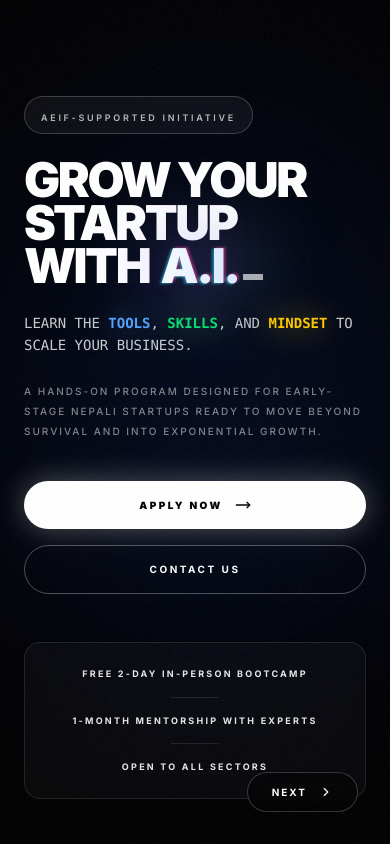
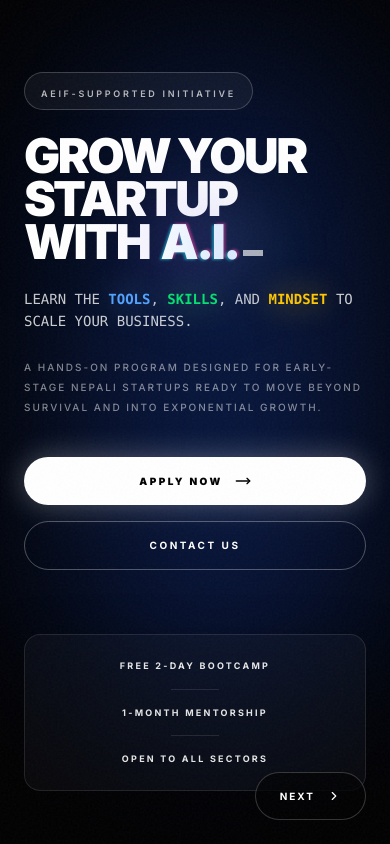
Before and after one commit to nisxx/Ai-for-startups, a Next.js app: page / in a window 390 px wide. Built offline with nearby package versions, Linux system fonts and the light colour scheme.

Commit message:
Update MainContainer.tsx

```diff
--- a/components/MainContainer.tsx
+++ b/components/MainContainer.tsx
@@ -7,6 +7,7 @@ import { ChevronRight, ChevronDown, MoveRight, X } from "lucide-react";
 export default function MainContainer() {
   const [activeIndex, setActiveIndex] = useState(0);
   const [showContact, setShowContact] = useState(false);
+  const [touchStart, setTouchStart] = useState<number | null>(null);
 
   useEffect(() => {
     let isScrolling = false;
@@ -16,8 +17,10 @@ export default function MainContainer() {
       const scrollableParent = target.closest('.can-scroll-y');
 
       if (scrollableParent && scrollableParent.scrollHeight > scrollableParent.clientHeight) {
-        const isAtTop = scrollableParent.scrollTop === 0;
-        const isAtBottom = scrollableParent.scrollHeight - scrollableParent.scrollTop <= scrollableParent.clientHeight + 1;
+        const isAtTop = scrollableParent.scrollTop <= 1;
+        const isAtBottom = scrollableParent.scrollHeight - scrollableParent.scrollTop <= scrollableParent.clientHeight + 2;
+
+        // If they are scrolling vertically and NOT at the absolute boundaries, let them scroll naturally
         if (!(isAtTop && e.deltaY < 0) && !(isAtBottom && e.deltaY > 0)) {
           return;
         }
@@ -38,7 +41,7 @@ export default function MainContainer() {
           setActiveIndex(prev => Math.max(prev - 1, 0));
         }
 
-        setTimeout(() => { isScrolling = false; }, 1000);
+        setTimeout(() => { isScrolling = false; }, 800);
       }
     };
 
@@ -46,15 +49,32 @@ export default function MainContainer() {
     return () => window.removeEventListener("wheel", handleWheel);
   }, []);
 
+  const handleTouchStart = (e: React.TouchEvent) => {
+    setTouchStart(e.touches[0].clientX);
+  };
+
+  const handleTouchEnd = (e: React.TouchEvent) => {
+    if (!touchStart) return;
+    const touchEnd = e.changedTouches[0].clientX;
+    const distance = touchStart - touchEnd;
+
+    if (distance > 50) {
+      setActiveIndex(prev => Math.min(prev + 1, 4));
+    } else if (distance < -50) {
+      setActiveIndex(prev => Math.max(prev - 1, 0));
+    }
+    setTouchStart(null);
+  };
+
   const slideProgress = (activeIndex / 4) * 100;
-  const orbColors = ["#1d4ed8", "#9333ea", "#10b981", "#ec4899", "#f59e0b"]; // blue, purple, emerald, pink, amber
+  const orbColors = ["#1d4ed8", "#9333ea", "#10b981", "#ec4899", "#f59e0b"];
 
   return (
     <div className="w-full h-[100dvh] relative overflow-hidden bg-black text-white">
 
       {/* Floating Dynamic Glow Orb */}
       <motion.div
-        className="fixed top-1/2 left-1/2 w-[60vw] h-[60vh] rounded-full z-0 pointer-events-none blur-[140px] opacity-30"
+        className="fixed top-1/2 left-1/2 w-[80vw] h-[80vh] md:w-[60vw] md:h-[60vh] rounded-full z-0 pointer-events-none blur-[100px] md:blur-[140px] opacity-30 md:opacity-40"
         animate={{
           backgroundColor: orbColors[activeIndex],
           x: ["-50%", "-40%", "-60%", "-50%"],
@@ -72,6 +92,8 @@ export default function MainContainer() {
         className="w-[500vw] h-full flex z-10 relative"
         animate={{ x: `-${activeIndex * 100}vw` }}
         transition={{ type: "spring", stiffness: 50, damping: 20, mass: 0.8 }}
+        onTouchStart={handleTouchStart}
+        onTouchEnd={handleTouchEnd}
       >
         <div className="w-screen h-full flex-shrink-0"><HeroChapter setShowContact={setShowContact} /></div>
         <div className="w-screen h-full flex-shrink-0"><AboutChapter /></div>
@@ -81,19 +103,19 @@ export default function MainContainer() {
       </motion.div>
 
       {/* Progress Indicator & Next Button */}
-      <div className="absolute bottom-8 right-8 flex items-center gap-6 z-40">
-        <div className="w-48 md:w-64 h-[1px] bg-white/10 relative overflow-hidden hidden md:block">
+      <div className="fixed bottom-6 right-6 md:bottom-8 md:right-8 flex items-center gap-4 md:gap-6 z-40 pointer-events-none">
+        <div className="w-32 md:w-64 h-[1px] bg-white/10 relative overflow-hidden hidden md:block">
           <motion.div
             className="absolute top-0 left-0 bottom-0 bg-white shadow-[0_0_10px_rgba(255,255,255,0.5)] origin-left"
             animate={{ width: `${slideProgress}%` }}
             transition={{ type: "spring", stiffness: 60, damping: 20 }}
           />
         </div>
-        <div className="flex gap-2">
+        <div className="flex gap-2 pointer-events-auto">
           {activeIndex > 0 && (
             <button
               onClick={() => setActiveIndex(prev => prev - 1)}
-              className="flex items-center justify-center w-10 h-10 border border-white/20 bg-black/50 backdrop-blur hover:bg-white/10 transition-colors rounded-full rotate-180"
+              className="flex items-center justify-center w-12 h-12 md:w-10 md:h-10 border border-white/20 bg-black/50 backdrop-blur-xl hover:bg-white/10 transition-colors rounded-full rotate-180 shadow-lg"
             >
               <ChevronRight size={16} />
             </button>
@@ -101,7 +123,7 @@ export default function MainContainer() {
           {activeIndex < 4 && (
             <button
               onClick={() => setActiveIndex(prev => prev + 1)}
-              className="flex items-center gap-3 px-6 h-10 border border-white/20 bg-black/50 backdrop-blur hover:bg-white/10 transition-colors rounded-full text-[10px] font-bold uppercase tracking-[0.2em]"
+              className="flex items-center gap-3 px-6 h-12 md:h-10 border border-white/20 bg-black/50 backdrop-blur-xl hover:bg-white/10 transition-colors rounded-full text-[10px] font-bold uppercase tracking-[0.2em] shadow-lg"
             >
               NEXT <ChevronRight size={14} />
             </button>
@@ -182,10 +204,8 @@ function PremiumAIText() {
 
   return (
     <span className="relative inline-block ml-1 group">
-      {/* Intense Back-Glow */}
       <span className="absolute inset-0 bg-gradient-to-r from-blue-500 via-purple-500 to-emerald-500 blur-[40px] opacity-50 group-hover:opacity-100 transition-opacity duration-1000"></span>
 
-      {/* Chromatic Aberration Layers (Cyan & Magenta) */}
       <motion.span
         className="absolute top-0 left-0 text-cyan-400 mix-blend-screen pointer-events-none opacity-50 blur-[1px]"
         animate={{ x: [-2, 2, -1, 1, 0], y: [1, -1, 0, 1, 0] }}
@@ -201,12 +221,10 @@ function PremiumAIText() {
         {text}
       </motion.span>
 
-      {/* Main Shimmering Text */}
       <span className="relative z-10 text-transparent bg-clip-text bg-gradient-to-r from-white via-blue-100 to-white animate-shimmer pr-2">
         {text}
       </span>
 
-      {/* Blinking Terminal Cursor */}
       <motion.span
         className="absolute -right-4 bottom-2 w-5 h-1.5 bg-white/80"
         animate={{ opacity: [1, 0, 1] }}
@@ -218,10 +236,8 @@ function PremiumAIText() {
 
 function HeroChapter({ setShowContact }: { setShowContact: (v: boolean) => void }) {
   return (
-    <section className="w-full h-full flex flex-col relative overflow-hidden px-6 md:px-24 py-12 md:py-24 justify-between">
-
-      {/* Top Main Section */}
-      <div className="flex-1 flex flex-col justify-start pt-12 md:pt-20 max-w-6xl mx-auto w-full relative z-10">
+    <section className="w-full h-full flex flex-col relative overflow-y-auto can-scroll-y no-scrollbar p-6 md:p-24 justify-start">
+      <div className="flex-1 flex flex-col justify-start pt-12 md:pt-20 max-w-6xl mx-auto w-full relative z-10 pb-32">
         <motion.div
           initial={{ opacity: 0, y: 20 }}
           animate={{ opacity: 1, y: 0 }}
@@ -261,52 +277,33 @@ function HeroChapter({ setShowContact }: { setShowContact: (v: boolean) => void
             </button>
           </div>
         </motion.div>
-      </div>
-
-      {/* Floating Right Images (Desktop Only) */}
-      <div className="hidden lg:flex absolute right-0 top-0 bottom-0 w-[45%] pointer-events-none items-center justify-end pr-12 opacity-80 mix-blend-lighten">
-         <motion.div
-           initial={{ opacity: 0, scale: 0.9 }}
-           animate={{ opacity: 1, scale: 1 }}
-           transition={{ duration: 1.5, delay: 0.5 }}
-           className="relative w-full h-[80%] rounded-3xl overflow-hidden border border-white/10 shadow-[0_0_50px_rgba(0,0,0,0.8)]"
-         >
-           <div className="absolute inset-0 bg-gradient-to-tr from-black via-transparent to-black/50 z-10"></div>
-           <img src="https://images.unsplash.com/photo-1518770660439-4636190af475?q=80&w=1000&auto=format&fit=crop" className="w-full h-full object-cover grayscale opacity-40 mix-blend-screen" alt="Tech"/>
-           <div className="absolute inset-0 z-20 flex flex-col items-center justify-center pointer-events-none">
-              <span className="text-[150px] font-black text-white/5 tracking-tighter leading-none mix-blend-overlay">SCALE</span>
-           </div>
-         </motion.div>
-      </div>
 
         {/* Bottom Floating Bar */}
-      <div className="relative z-20 mt-12 md:mt-0 w-full max-w-5xl mx-auto">
+        <div className="relative z-20 mt-16 w-full max-w-5xl">
           <motion.div
             initial={{ opacity: 0, y: 20 }}
             animate={{ opacity: 1, y: 0 }}
             transition={{ duration: 0.8, delay: 0.8 }}
             className="bg-white/[0.03] backdrop-blur-2xl border border-white/10 p-6 md:p-8 rounded-2xl flex flex-col md:flex-row justify-between items-center text-[9px] md:text-[10px] font-bold uppercase tracking-[0.25em] text-center gap-4 md:gap-8 shadow-[0_20px_50px_rgba(0,0,0,0.5)]"
           >
-          <span className="w-full md:w-auto text-white/90">Free 2-day in-person bootcamp</span>
+            <span className="w-full md:w-auto text-white/90">Free 2-day bootcamp</span>
             <span className="hidden md:block text-white/20 font-light text-xl leading-none">|</span>
             <span className="md:hidden w-12 h-[1px] bg-white/10"></span>
-          <span className="w-full md:w-auto text-white/90">1-month mentorship with experts</span>
+            <span className="w-full md:w-auto text-white/90">1-month mentorship</span>
             <span className="hidden md:block text-white/20 font-light text-xl leading-none">|</span>
             <span className="md:hidden w-12 h-[1px] bg-white/10"></span>
             <span className="w-full md:w-auto text-white/90">Open to all sectors</span>
           </motion.div>
         </div>
-
+      </div>
     </section>
   );
 }
 
 function AboutChapter() {
   return (
-    <section className="w-full h-full flex items-center justify-center p-6 md:p-24 relative overflow-hidden">
-      <div className="max-w-7xl w-full flex flex-col md:flex-row gap-16 md:gap-24 relative z-10">
-
-        {/* Left Side */}
+    <section className="w-full h-full relative overflow-y-auto can-scroll-y no-scrollbar p-6 md:p-24">
+      <div className="max-w-7xl w-full mx-auto flex flex-col md:flex-row gap-16 md:gap-24 relative z-10 min-h-full py-16 md:py-0 md:items-center pb-32">
         <div className="md:w-1/2 flex flex-col justify-center">
           <p className="text-[9px] md:text-[10px] tracking-[0.4em] mb-8 text-white/40 font-bold border-l-2 border-white/40 pl-4">01 / ABOUT</p>
           <h2 className="text-3xl md:text-5xl lg:text-5xl font-black leading-[1.1] mb-10 uppercase tracking-tighter drop-shadow-xl text-transparent bg-clip-text bg-gradient-to-br from-white to-white/40">
@@ -318,7 +315,6 @@ function AboutChapter() {
           </div>
         </div>
 
-        {/* Right Side: Why it exists */}
         <div className="md:w-1/2 flex flex-col justify-center">
           <div className="bg-white/[0.02] backdrop-blur-3xl border border-white/10 p-8 md:p-12 rounded-3xl shadow-2xl">
             <h3 className="text-lg md:text-xl font-bold uppercase tracking-[0.2em] mb-8 text-white">Why This Program Exists</h3>
@@ -339,7 +335,6 @@ function AboutChapter() {
             </ul>
           </div>
         </div>
-
       </div>
     </section>
   );
@@ -347,10 +342,8 @@ function AboutChapter() {
 
 function IsRightChapter() {
   return (
-    <section className="w-full h-full flex items-center justify-center p-6 md:p-24 relative overflow-hidden">
-      <div className="max-w-7xl w-full flex flex-col-reverse md:flex-row gap-16 md:gap-24 relative z-10">
-
-        {/* Left Side */}
+    <section className="w-full h-full relative overflow-y-auto can-scroll-y no-scrollbar p-6 md:p-24">
+      <div className="max-w-7xl w-full mx-auto flex flex-col-reverse md:flex-row gap-16 md:gap-24 relative z-10 min-h-full py-16 md:py-0 md:items-center pb-32">
         <div className="md:w-1/2 flex flex-col justify-center">
           <div className="bg-white/[0.02] backdrop-blur-3xl border border-white/10 p-8 md:p-12 rounded-3xl shadow-2xl">
             <h3 className="text-lg md:text-xl font-bold uppercase tracking-[0.2em] mb-8 text-white">What You'll Gain</h3>
@@ -371,7 +364,6 @@ function IsRightChapter() {
           </div>
         </div>
 
-        {/* Right Side */}
         <div className="md:w-1/2 flex flex-col justify-center">
           <p className="text-[9px] md:text-[10px] tracking-[0.4em] mb-8 text-white/40 font-bold border-l-2 border-white/40 pl-4">02 / QUALIFICATIONS</p>
           <h2 className="text-3xl md:text-5xl lg:text-5xl font-black leading-[1.1] mb-10 uppercase tracking-tighter drop-shadow-xl text-transparent bg-clip-text bg-gradient-to-br from-white to-white/40">
@@ -390,7 +382,6 @@ function IsRightChapter() {
             </div>
           </div>
         </div>
-
       </div>
     </section>
   );
@@ -398,13 +389,11 @@ function IsRightChapter() {
 
 function ProcessChapter() {
   return (
-    <section className="w-full h-full flex flex-col justify-center p-6 md:p-24 relative overflow-hidden">
-      <div className="max-w-7xl w-full mx-auto relative z-10 can-scroll-y overflow-y-auto no-scrollbar max-h-full pb-20 md:pb-0">
+    <section className="w-full h-full relative overflow-y-auto can-scroll-y no-scrollbar p-6 md:p-24">
+      <div className="max-w-7xl w-full mx-auto flex flex-col justify-center relative z-10 min-h-full py-16 md:py-0 pb-32">
         <p className="text-[9px] md:text-[10px] tracking-[0.4em] mb-12 text-white/40 font-bold border-l-2 border-white/40 pl-4">03 / IMPLEMENTATION PROCESS</p>
 
         <div className="grid grid-cols-1 md:grid-cols-3 gap-6">
-
-          {/* Phase 1 */}
           <div className="bg-white/[0.02] backdrop-blur-xl border border-white/10 p-8 md:p-10 rounded-3xl hover:bg-white/[0.05] hover:-translate-y-2 transition-all duration-500 group relative overflow-hidden">
             <div className="absolute top-0 right-0 p-8 text-[120px] font-black text-white/5 tracking-tighter leading-none group-hover:text-white/10 transition-colors pointer-events-none">1</div>
             <h3 className="text-lg md:text-xl font-bold tracking-[0.2em] mb-3 uppercase text-white/90">2-Day Bootcamp</h3>
@@ -422,7 +411,6 @@ function ProcessChapter() {
             </div>
           </div>
 
-          {/* Phase 2 */}
           <div className="bg-white/[0.02] backdrop-blur-xl border border-white/10 p-8 md:p-10 rounded-3xl hover:bg-white/[0.05] hover:-translate-y-2 transition-all duration-500 group relative overflow-hidden mt-0 md:mt-12">
             <div className="absolute top-0 right-0 p-8 text-[120px] font-black text-white/5 tracking-tighter leading-none group-hover:text-white/10 transition-colors pointer-events-none">2</div>
             <h3 className="text-lg md:text-xl font-bold tracking-[0.2em] mb-3 uppercase text-white/90">1-Month Mentorship</h3>
@@ -437,7 +425,6 @@ function ProcessChapter() {
             </div>
           </div>
 
-          {/* Phase 3 */}
           <div className="bg-gradient-to-br from-white/10 to-white/[0.01] backdrop-blur-xl border border-white/20 p-8 md:p-10 rounded-3xl hover:bg-white/[0.15] hover:-translate-y-2 transition-all duration-500 group relative overflow-hidden mt-0 md:mt-24 shadow-[0_0_50px_rgba(255,255,255,0.05)]">
             <div className="absolute top-0 right-0 p-8 text-[120px] font-black text-white/10 tracking-tighter leading-none group-hover:text-white/20 transition-colors pointer-events-none">3</div>
             <h3 className="text-lg md:text-xl font-bold tracking-[0.2em] mb-3 uppercase text-white">Showcase</h3>
@@ -450,7 +437,6 @@ function ProcessChapter() {
               </ul>
             </div>
           </div>
-
         </div>
       </div>
     </section>
@@ -467,10 +453,8 @@ function SelectionFAQChapter() {
   ];
 
   return (
-    <section className="w-full h-full flex flex-col justify-center p-6 md:p-24 relative overflow-hidden">
-      <div className="max-w-7xl w-full mx-auto flex flex-col md:flex-row gap-12 md:gap-24 relative z-10 can-scroll-y overflow-y-auto no-scrollbar max-h-full pb-20 md:pb-0">
-
-        {/* Selection */}
+    <section className="w-full h-full relative overflow-y-auto can-scroll-y no-scrollbar p-6 md:p-24">
+      <div className="max-w-7xl w-full mx-auto flex flex-col md:flex-row gap-12 md:gap-24 relative z-10 min-h-full py-16 md:py-0 pb-32">
         <div className="md:w-1/2 flex flex-col justify-center">
           <p className="text-[9px] md:text-[10px] tracking-[0.4em] mb-8 text-white/40 font-bold border-l-2 border-white/40 pl-4">04 / SELECTION</p>
           <h3 className="text-3xl md:text-5xl font-black tracking-tighter mb-8 uppercase drop-shadow-xl">How Startups Are Selected</h3>
@@ -484,7 +468,6 @@ function SelectionFAQChapter() {
           </div>
         </div>
 
-        {/* FAQs */}
         <div className="md:w-1/2 flex flex-col justify-center">
           <h3 className="text-xl md:text-2xl font-bold tracking-[0.2em] mb-8 uppercase text-white/50">FAQs</h3>
           <div className="flex flex-col border-t border-white/20">
@@ -493,7 +476,6 @@ function SelectionFAQChapter() {
             ))}
           </div>
         </div>
-
       </div>
     </section>
   );
```
Lines whose indentation alone changed are shown as unchanged.
